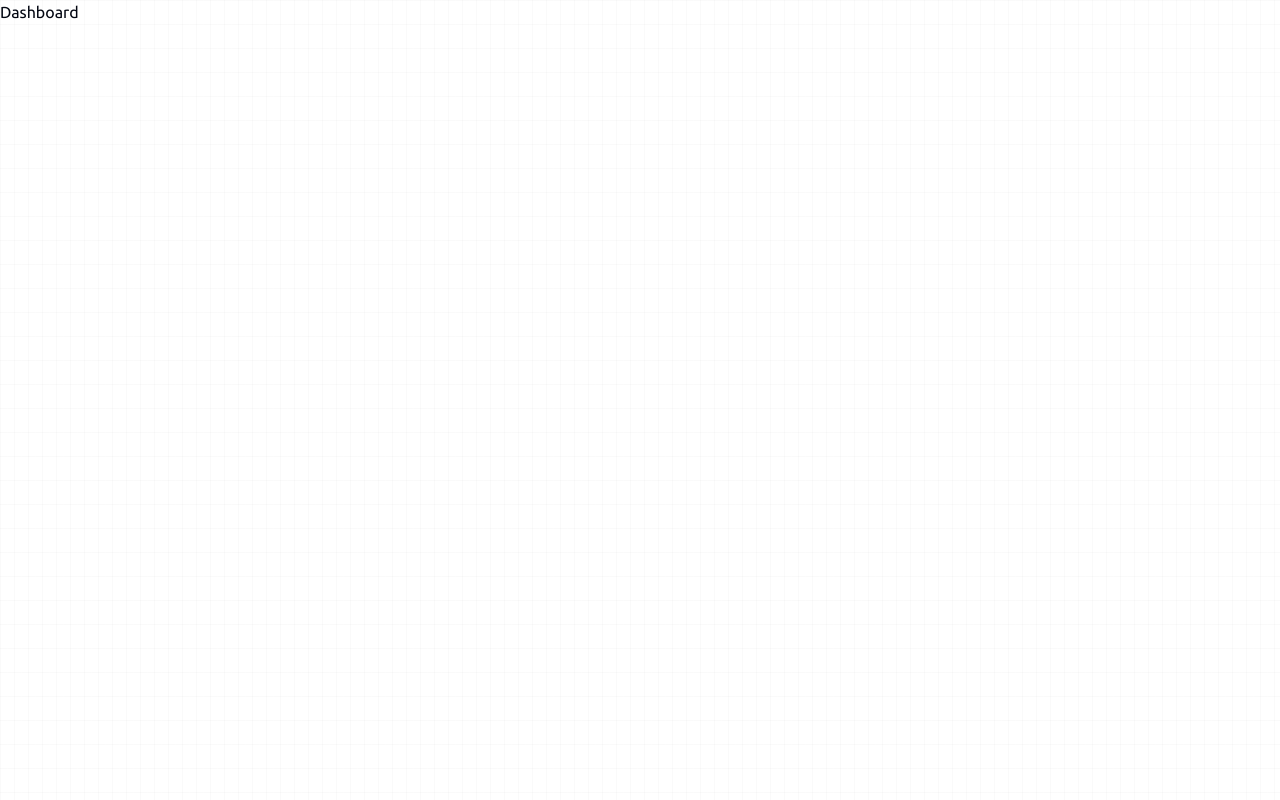
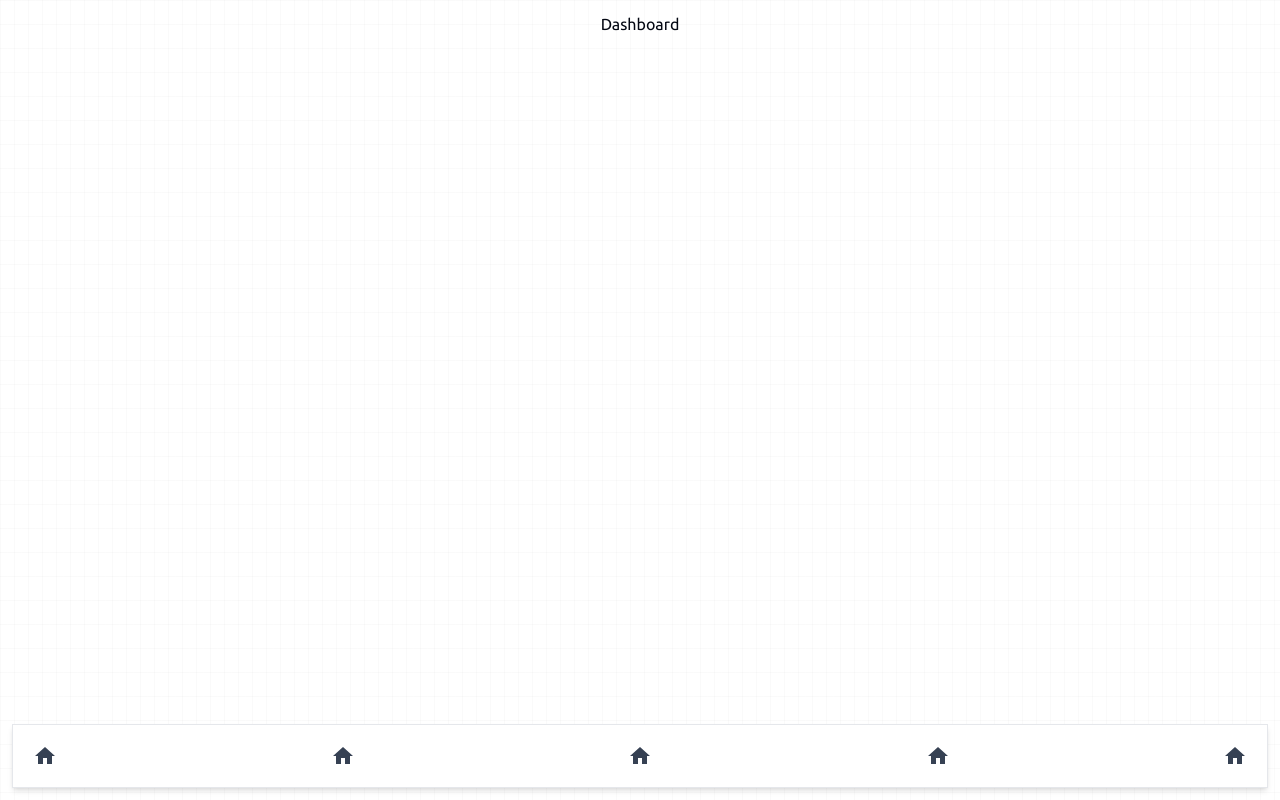
Before and after one commit to KreeLabsDev/jholMomo, a Next.js app: page /dashboard in a window 1280 px wide. Built offline with nearby package versions, Linux system fonts and the light colour scheme.

Commit message:
creating bottom nav

```diff
--- a/package.json
+++ b/package.json
@@ -17,6 +17,7 @@
     "next": "15.3.1",
     "react": "^19.0.0",
     "react-dom": "^19.0.0",
+    "react-icons": "^5.5.0",
     "tailwind-merge": "^3.2.0"
   },
   "devDependencies": {
--- /dev/null
+++ b/src/app/(bottomnav)/layout.tsx
@@ -0,0 +1,14 @@
+import BottomNav from "@/components/layout/bottom-nav";
+
+export default function RootLayout({
+  children,
+}: {
+  children: React.ReactNode;
+}) {
+  return (
+    <div className="w-full h-full flex flex-col p-3 justify-center items-center">
+      <div className="flex-1">{children}</div>
+      <BottomNav />
+    </div>
+  );
+}
--- /dev/null
+++ b/src/components/layout/bottom-nav.tsx
@@ -0,0 +1,26 @@
+import React from "react";
+import { MdHome } from "react-icons/md";
+
+const BottomNav = () => {
+  return (
+    <div className="w-full h-16 bg-white shadow-md border flex items-center justify-between px-4 py-2">
+      <div className="h-8 w-8 rounded-full flex justify-center items-center">
+        <MdHome className="text-2xl text-gray-700" />
+      </div>
+      <div className="h-8 w-8 rounded-full flex justify-center items-center">
+        <MdHome className="text-2xl text-gray-700" />
+      </div>
+      <div className="h-8 w-8 rounded-full flex justify-center items-center">
+        <MdHome className="text-2xl text-gray-700" />
+      </div>
+      <div className="h-8 w-8 rounded-full flex justify-center items-center">
+        <MdHome className="text-2xl text-gray-700" />
+      </div>
+      <div className="h-8 w-8 rounded-full flex justify-center items-center">
+        <MdHome className="text-2xl text-gray-700" />
+      </div>
+    </div>
+  );
+};
+
+export default BottomNav;
```
Also changed, not shown: src/app/(bottomnav)/dashboard/page.tsx (renamed from src/app/dashboard/page.tsx), src/app/(bottomnav)/order/page.tsx (renamed from src/app/order/page.tsx), 1 other file (tests, documents, lock files or other folders).
